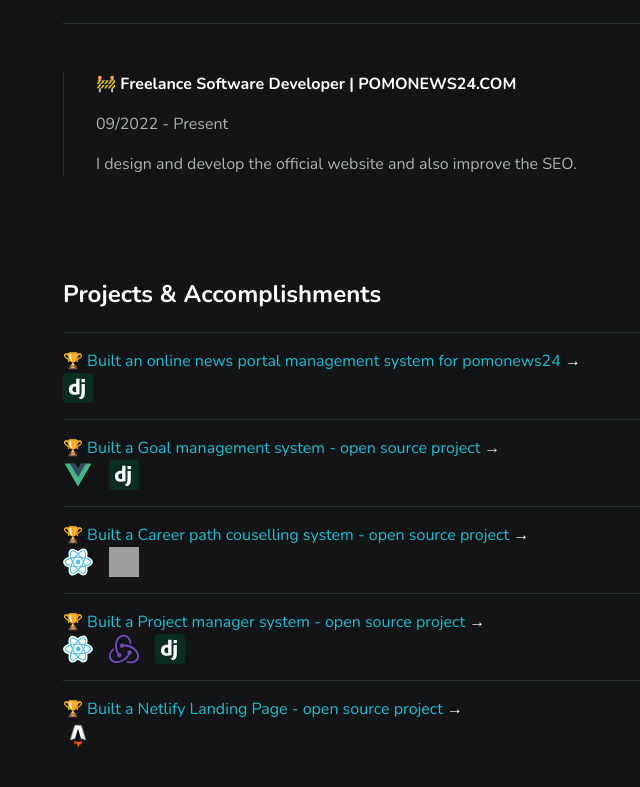
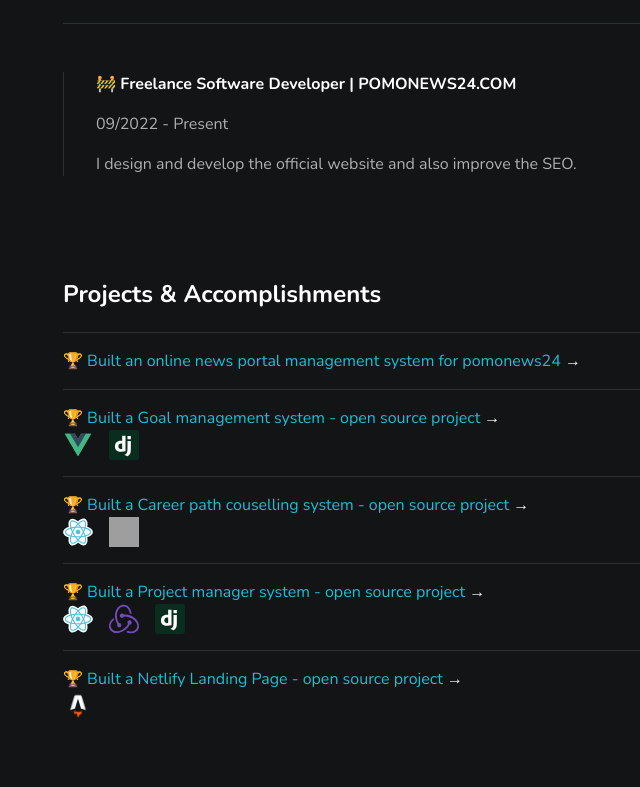
Before and after one commit to patoski716/my-website, a Next.js app: page / in a window 1280 px wide. Shown: the part 841-1628 px from the top of the page, without its empty margins (243-883 px from the left). Built offline with nearby package versions, Linux system fonts and the light colour scheme; grey boxes are pictures that could not be loaded.

Commit message:
ready to deploy

```diff
--- a/pages/index.js
+++ b/pages/index.js
@@ -65,9 +65,6 @@ export default function Home() {
           <a href="https://pomonews24.com"><span>🏆 </span>Built an online news portal management system for pomonews24</a> &#8594;
 
           <div id={styles.technology}>
-
-          <Image src="/django.svg" alt="site logo" width={30} height={30} />
-
           </div>
 
       </div>
```
